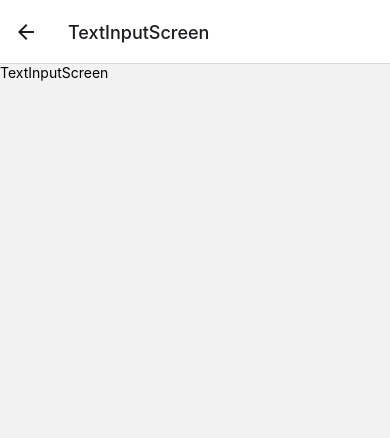
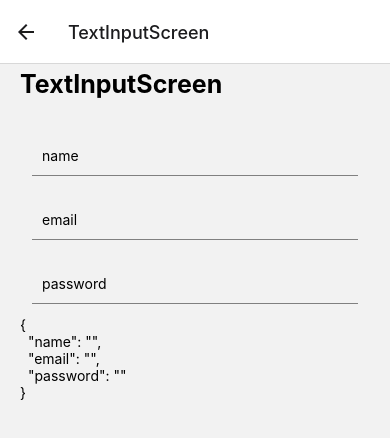
Before and after one commit to ArmandLord/react-native-components, a React Native app: screen /TextInputScreen in a window 390 px wide. Shown: the top 438 px of the page. Built offline with nearby package versions, Linux system fonts and the light colour scheme.

Commit message:
add text input

```diff
--- a/src/screens/TextInputScreen.tsx
+++ b/src/screens/TextInputScreen.tsx
@@ -1,10 +1,66 @@
-import React from 'react';
-import {Text, View} from 'react-native';
+import React, {useState} from 'react';
+import {View, TextInput, StyleSheet, Text} from 'react-native';
+import {HeaderTitle} from '../components';
+import {styles} from '../theme/appTheme';
 
 export const TextInputScreen = () => {
+  const [form, setForm] = useState({
+    name: '',
+    email: '',
+    password: '',
+  });
+
+  const onChangeText = (value: string, name: string) => {
+    // console.log({text});
+    setForm({
+      ...form,
+      [name]: value,
+    });
+  };
+
   return (
-    <View>
-      <Text>TextInputScreen</Text>
+    <View style={styles.globalMargin}>
+      <HeaderTitle title="TextInputScreen" />
+      <TextInput
+        value={form.name}
+        onChangeText={value => onChangeText(value, 'name')}
+        placeholder="name"
+        keyboardType="default"
+        style={stylesInput.input}
+        selectionColor={'red'}
+      />
+      <TextInput
+        value={form.email}
+        onChangeText={value => onChangeText(value, 'email')}
+        placeholder="email"
+        keyboardType="email-address"
+        style={stylesInput.input}
+        selectionColor={'red'}
+        autoCapitalize="none"
+      />
+      <TextInput
+        value={form.password}
+        onChangeText={value => onChangeText(value, 'password')}
+        placeholder="password"
+        keyboardType="default"
+        style={stylesInput.input}
+        selectionColor={'red'}
+        // password
+        secureTextEntry
+      />
+      <Text>{JSON.stringify(form, null, 2)}</Text>
     </View>
   );
 };
+
+const stylesInput = StyleSheet.create({
+  input: {
+    height: 40,
+    margin: 12,
+    // borderWidth: 1,
+    // borderRadius: 10,
+    borderBottomWidth: 1,
+    borderBottomColor: 'grey',
+    padding: 10,
+  },
+});
```
